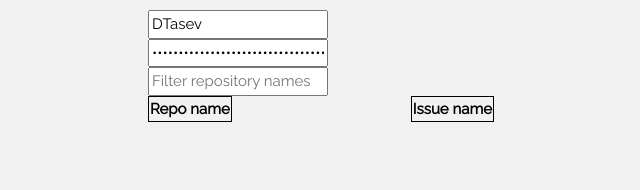
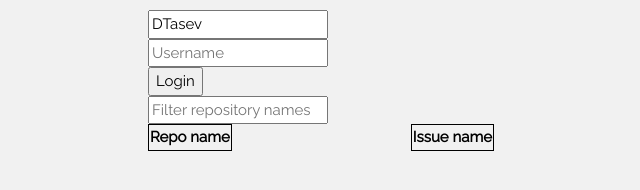
Before and after one commit to DTasev/gitdone, a plain HTML site: page index.html in a window 1280 px wide. Shown: the whole page, without its empty margins (54-694 px from the left). Drawn offline with nearby package versions, Linux system fonts and the light colour scheme; no server answers.

Commit message:
Trying to trick login prompt

```diff
--- a/index.html
+++ b/index.html
@@ -13,12 +13,15 @@
 
 <body class="w3-light-grey w3-content" style="max-width: 1600px">
     <section class="container">
+        <form action="#">
         <div id="username">
             <input type="text" placeholder="Username" tabindex="-1" value="DTasev" name="username" />
         </div>
         <div id="api-key">
-            <input type="password" placeholder="Username" tabindex="-1" value="f703bc01f8952ddb86de80c471d5861547c6abb8" name="api-key" />
+            <input type="password" placeholder="Username" tabindex="-1" value="" name="api-key" />
         </div>
+        <button type="submit">Login</button>
+        </form>
 
         <div id="repo-filter">
             <input type="text" placeholder="Filter repository names" tabindex="-1" />
```
